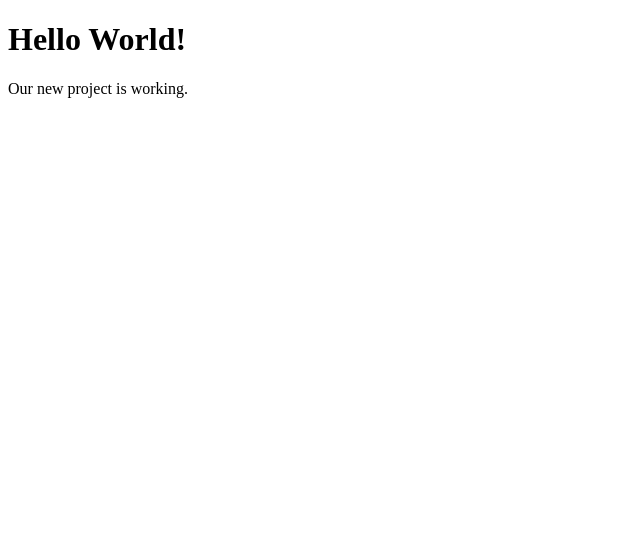
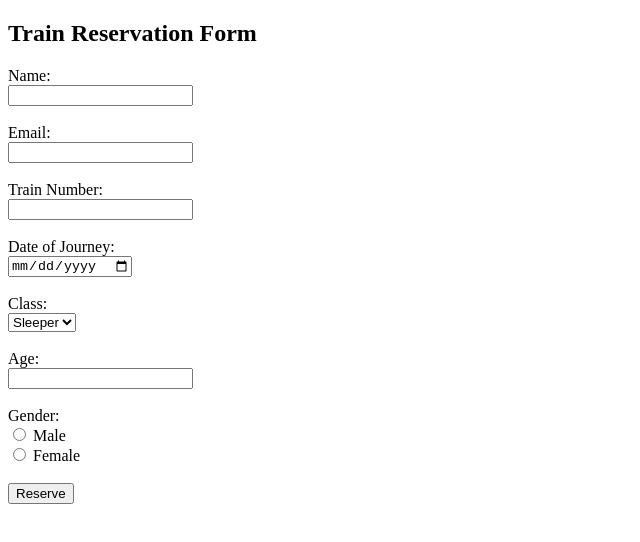
Before and after one commit to adityakesarwani10/Team-Ace, a plain HTML site: page index.html in a window 1280 px wide. Shown: the whole page, without its empty margins (0-640 px from the left). Drawn offline with Linux system fonts and the light colour scheme.

Commit message:
update html

```diff
--- a/index.html
+++ b/index.html
@@ -1,13 +1,41 @@
 <!DOCTYPE html>
-<html lang="en">
+<html>
 <head>
-    <meta charset="UTF-8">
-    <meta http-equiv="X-UA-Compatible" content="IE=edge">
-    <meta name="viewport" content="width=device-width, initial-scale=1.0">
-    <title>index</title>
+    <title>Train Reservation Form</title>
 </head>
 <body>
-    <h1>Hello World!</h1>
-    <p>Our new project is working.</p>
+    <h2>Train Reservation Form</h2>
+    <form action="/submit_reservation" method="post">
+        <label for="name">Name:</label><br>
+        <input type="text" id="name" name="name" required><br><br>
+
+        <label for="email">Email:</label><br>
+        <input type="email" id="email" name="email" required><br><br>
+
+        <label for="trainNumber">Train Number:</label><br>
+        <input type="text" id="trainNumber" name="trainNumber" required><br><br>
+
+        <label for="date">Date of Journey:</label><br>
+        <input type="date" id="date" name="date" required><br><br>
+
+        <label for="class">Class:</label><br>
+        <select id="class" name="class" required>
+            <option value="sleeper">Sleeper</option>
+            <option value="ac1">AC 1</option>
+            <option value="ac2">AC 2</option>
+            <option value="ac3">AC 3</option>
+        </select><br><br>
+
+        <label for="age">Age:</label><br>
+        <input type="number" id="age" name="age" required><br><br>
+
+        <label for="gender">Gender:</label><br>
+        <input type="radio" id="male" name="gender" value="male" required>
+        <label for="male">Male</label><br>
+        <input type="radio" id="female" name="gender" value="female" required>
+        <label for="female">Female</label><br><br>
+
+        <input type="submit" value="Reserve">
+    </form>
 </body>
 </html>
```
